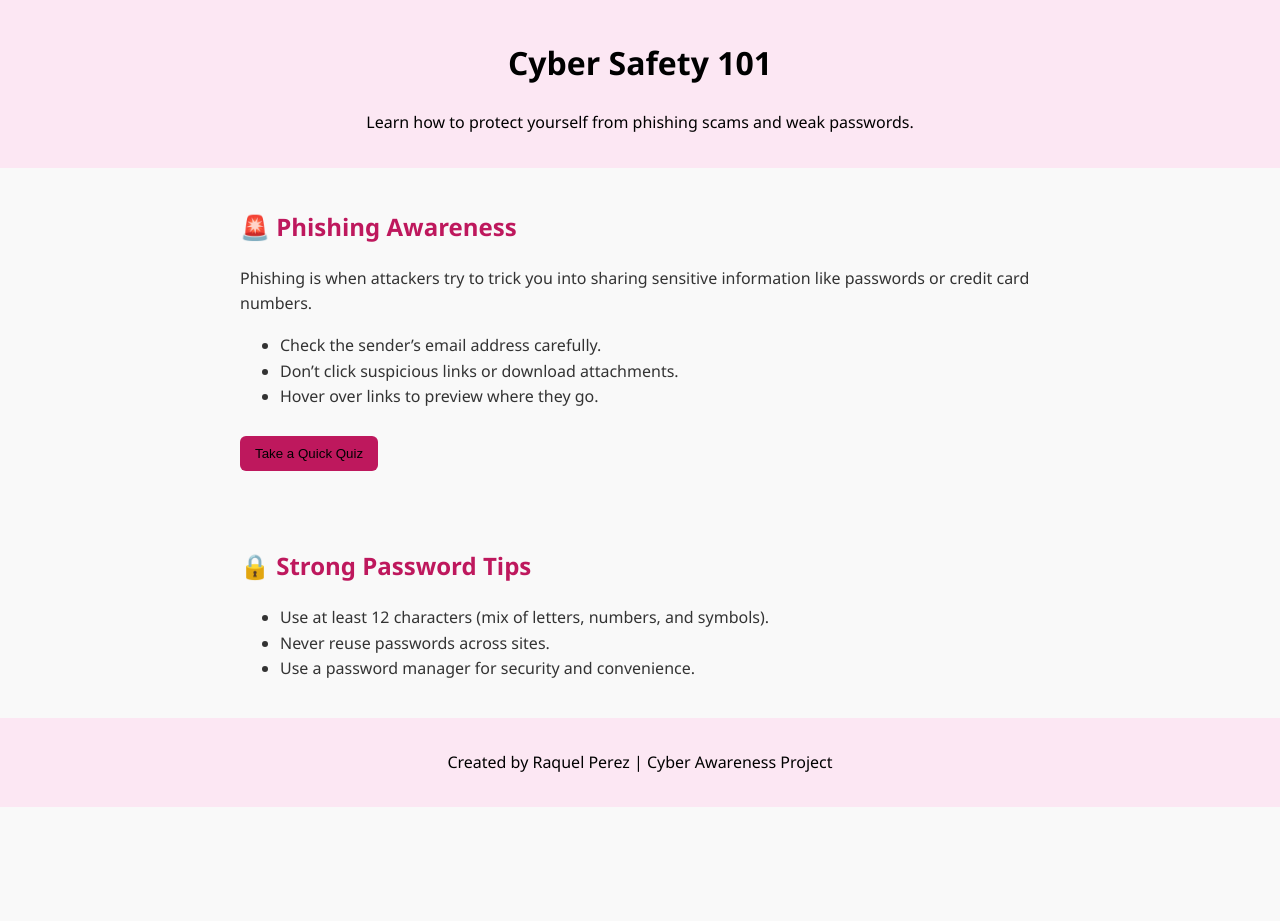
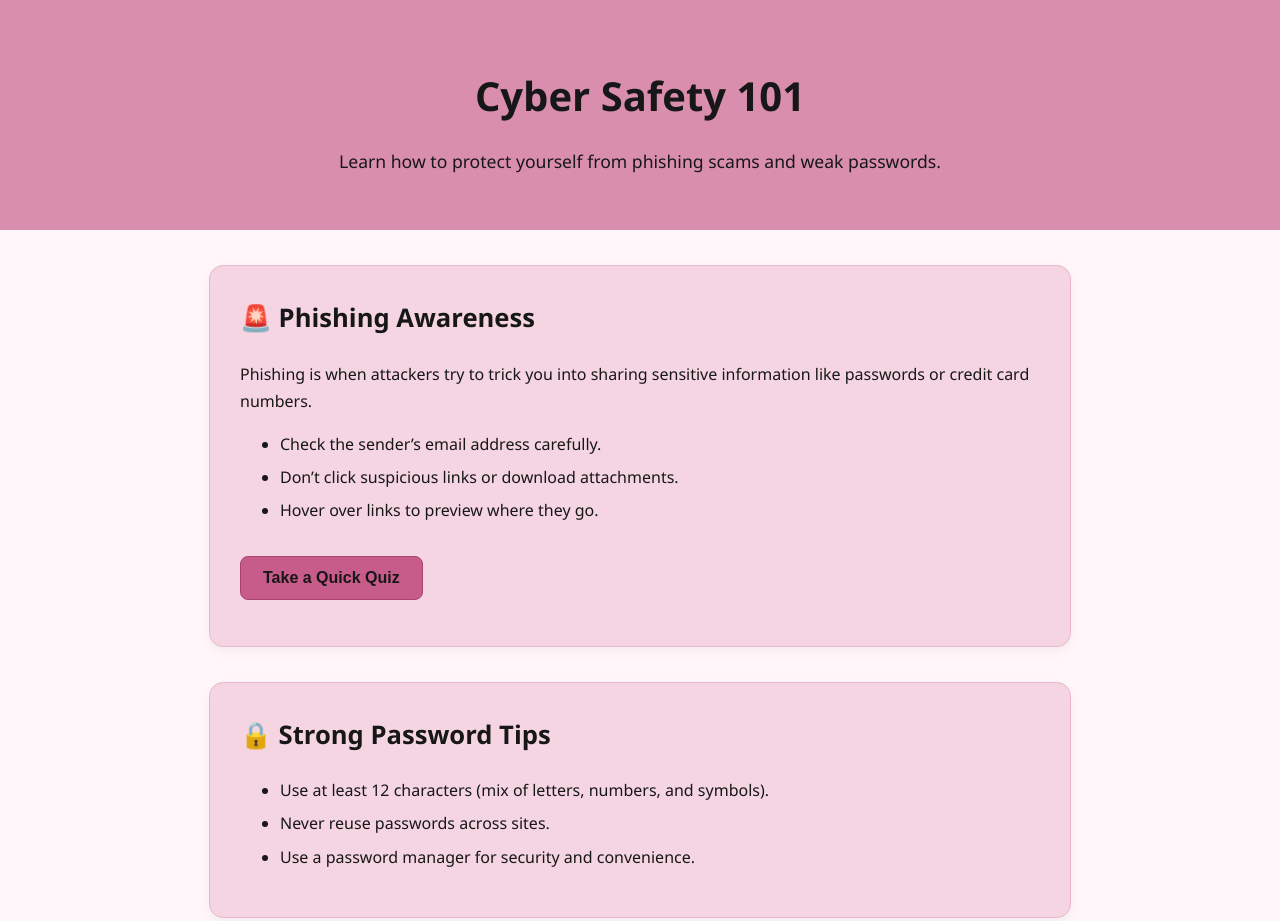
Before and after one commit to raquelpperez/phishing-awareness-project, a plain HTML site: page index.html in a window 1280 px wide. Shown: the top 921 px of the page. Before the commit the page ends 807 px from the top, so only its background shows below. Drawn offline with Linux system fonts and the light colour scheme.

Commit message:
Update style.css

```diff
--- a/style.css
+++ b/style.css
@@ -1,48 +1,114 @@
+
+/* Overall Website */
 body {
   font-family: 'Segoe UI', sans-serif;
-  background-color: #f9f9f9;
-  color: #333;
-  line-height: 1.6;
+  background-color: #FFF7FA;
+  color: #171717;
+  line-height: 1.7;
   margin: 0;
   padding: 0;
 }
 
-header, footer {
-  background-color: #FCE7F3;
-  color: #000000;
+/* Header */
+header {
+  background-color: #D98EAD;
+  color: #171717;
   text-align: center;
-  padding: 1rem 0;
+  padding: 35px 20px;
 }
 
-section {
-  padding: 20px;
-  max-width: 800px;
-  margin: auto;
+header h1 {
+  color: #171717;
+  font-size: 2.5rem;
+  margin-bottom: 10px;
 }
 
-h2 {
-  color: #BE185D;
+header p {
+  color: #171717;
+  font-size: 1.1rem;
 }
 
-button {
-  margin-top: 10px;
-  background-color: #BE185D;
-  color: #000000;
-  border: none;
-  padding: 10px 15px;
-  border-radius: 6px;
-  cursor: pointer;
+/* Main Sections */
+section {
+  background-color: #F5D5E2;
+  padding: 30px;
+  max-width: 800px;
+  margin: 35px auto;
+  border-radius: 14px;
+  border: 1px solid #E8B8CC;
+  box-shadow: 0 4px 12px rgba(0, 0, 0, 0.05);
 }
 
-button:hover {
-  background-color: #BE185D;
+/* Section Headings */
+h2 {
+  color: #171717;
+  font-size: 1.6rem;
+  margin-top: 0;
 }
 
+/* Paragraphs and Lists */
+p, li {
+  color: #171717;
+}
+
+li {
+  margin-bottom: 6px;
+}
+
+/* Buttons */
+button {
+  margin-top: 15px;
+  background-color: #C75B89;
+  color: #171717;
+  border: 1px solid #A94370;
+  padding: 12px 22px;
+  border-radius: 8px;
+  font-size: 1rem;
+  font-weight: 600;
+  cursor: pointer;
+  transition: background-color 0.2s ease,
+              transform 0.2s ease;
+}
+
+/* Button Hover Effect */
+button:hover {
+  background-color: #E38BAD;
+  transform: translateY(-2px);
+}
+
+/* Hidden Quiz Elements */
 .hidden {
   display: none;
 }
 
+/* Quiz Feedback */
 #feedback {
   font-weight: bold;
-  margin-top: 10px;
+  margin-top: 15px;
+  color: #171717;
 }
+
+/* Footer */
+footer {
+  background-color: #D98EAD;
+  color: #171717;
+  text-align: center;
+  padding: 20px;
+  margin-top: 40px;
+}
+
+footer p {
+  color: #171717;
+}
+
+/* Mobile Friendly */
+@media (max-width: 850px) {
+  section {
+    margin: 20px 15px;
+    padding: 22px;
+  }
+
+  header h1 {
+    font-size: 2rem;
+  }
+}
```
